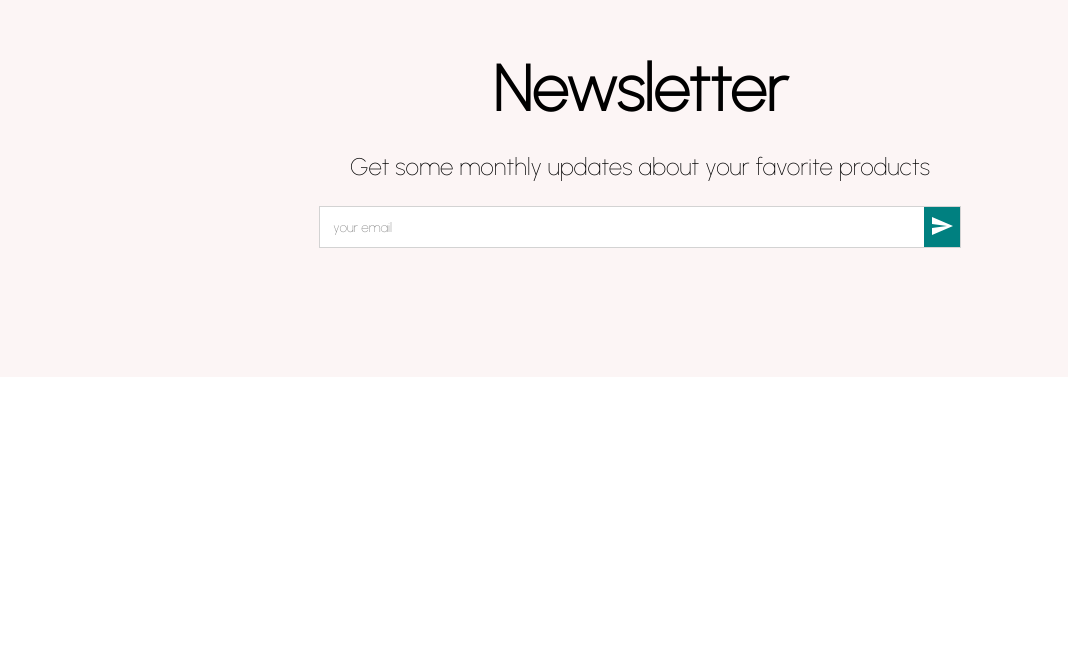
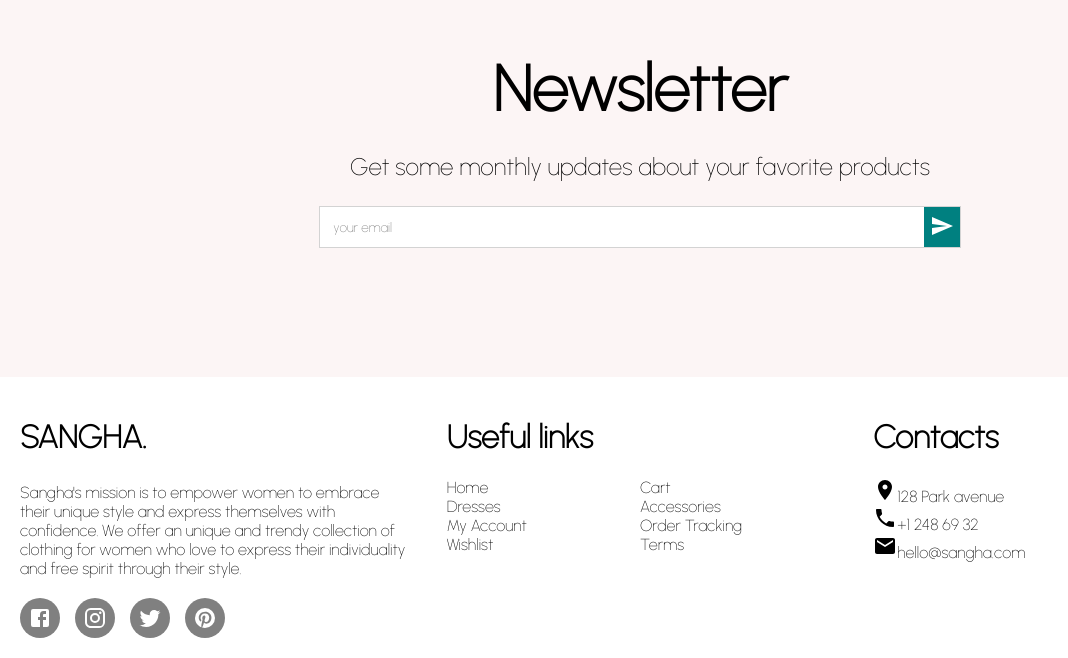
Before and after one commit to YoannBretonnet/e-commerce, a React (Create React App) app: page / in a window 1280 px wide. Shown: the part 3006-3664 px from the top of the page, without its empty margins (0-1068 px from the left). Before the commit the page ends 3383 px from the top, so only its background shows below. Built offline with nearby package versions, Linux system fonts and the light colour scheme.

Commit message:
feat: add footer component

```diff
--- /dev/null
+++ b/src/components/Footer.jsx
@@ -0,0 +1,110 @@
+import { Facebook, Instagram, Twitter, Pinterest, Room, Phone, Mail } from "@material-ui/icons";
+import styled from "styled-components";
+
+const Container = styled.div`
+  display: flex;
+`;
+const Left = styled.div`
+  flex: 1;
+  display: flex;
+  flex-direction: column;
+  padding: 20px;
+`;
+const Logo = styled.h1`
+  flex: 1;
+`;
+const Desc = styled.p`
+  margin: 5px 0px;
+  width: 100%;
+`;
+const SocialContainer = styled.div`
+  display: flex;
+  margin-top: 15px;
+`;
+const SocialIcon = styled.div`
+  display: flex;
+  align-items: center;
+  justify-content: center;
+  width: 40px;
+  height: 40px;
+  border-radius: 50%;
+  background-color: gray;
+  color: white;
+  margin-right: 15px;
+`;
+const Center = styled.div`
+  flex: 1;
+  padding: 20px;
+`;
+const Title = styled.h1`
+  font-size: 2em;
+`;
+const List = styled.ul`
+    margin: 0;
+    padding: 0;
+    list-style: none;
+    display: flex;
+    flex-wrap: wrap;
+`;
+const Item = styled.li`
+    width: 50%;
+`;
+const Right = styled.div`
+  flex: 1;
+  padding: 20px;
+`;
+const ContactItem = styled.div`
+
+`;
+
+
+function Footer() {
+  return (
+    <Container>
+      <Left>
+        <Logo>SANGHA.</Logo>
+        <Desc>
+          Sangha's mission is to empower women to embrace their unique style and
+          express themselves with confidence. We offer an unique and trendy
+          collection of clothing for women who love to express their
+          individuality and free spirit through their style.
+        </Desc>
+        <SocialContainer>
+          <SocialIcon>
+            <Facebook />
+          </SocialIcon>
+          <SocialIcon>
+            <Instagram />
+          </SocialIcon>
+          <SocialIcon>
+            <Twitter />
+          </SocialIcon>
+          <SocialIcon>
+            <Pinterest />
+          </SocialIcon>
+        </SocialContainer>
+      </Left>
+      <Center>
+        <Title>Useful links</Title>
+        <List>
+          <Item>Home</Item>
+          <Item>Cart</Item>
+          <Item>Dresses</Item>
+          <Item>Accessories</Item>
+          <Item>My Account</Item>
+          <Item>Order Tracking</Item>
+          <Item>Wishlist</Item>
+          <Item>Terms</Item>
+        </List>
+      </Center>
+      <Right>
+        <Title>Contacts</Title>
+        <ContactItem><Room/>128 Park avenue</ContactItem>
+        <ContactItem><Phone/>+1 248 69 32</ContactItem>
+        <ContactItem><Mail/>hello@sangha.com</ContactItem>
+      </Right>
+    </Container>
+  );
+}
+
+export default Footer;
--- a/src/pages/Home/Home.jsx
+++ b/src/pages/Home/Home.jsx
@@ -1,6 +1,7 @@
 
 import Annoucement from "../../components/Annoucement";
 import Categories from "../../components/Categories";
+import Footer from "../../components/Footer";
 import Navbar from "../../components/Navbar";
 import Newsletter from "../../components/Newsletter";
 import ProductsList from "../../components/ProductsList";
@@ -16,6 +17,7 @@ function Home() {
             <Categories/>
             <ProductsList/>
             <Newsletter/>
+            <Footer/>
         </div>
     );
 }
```
